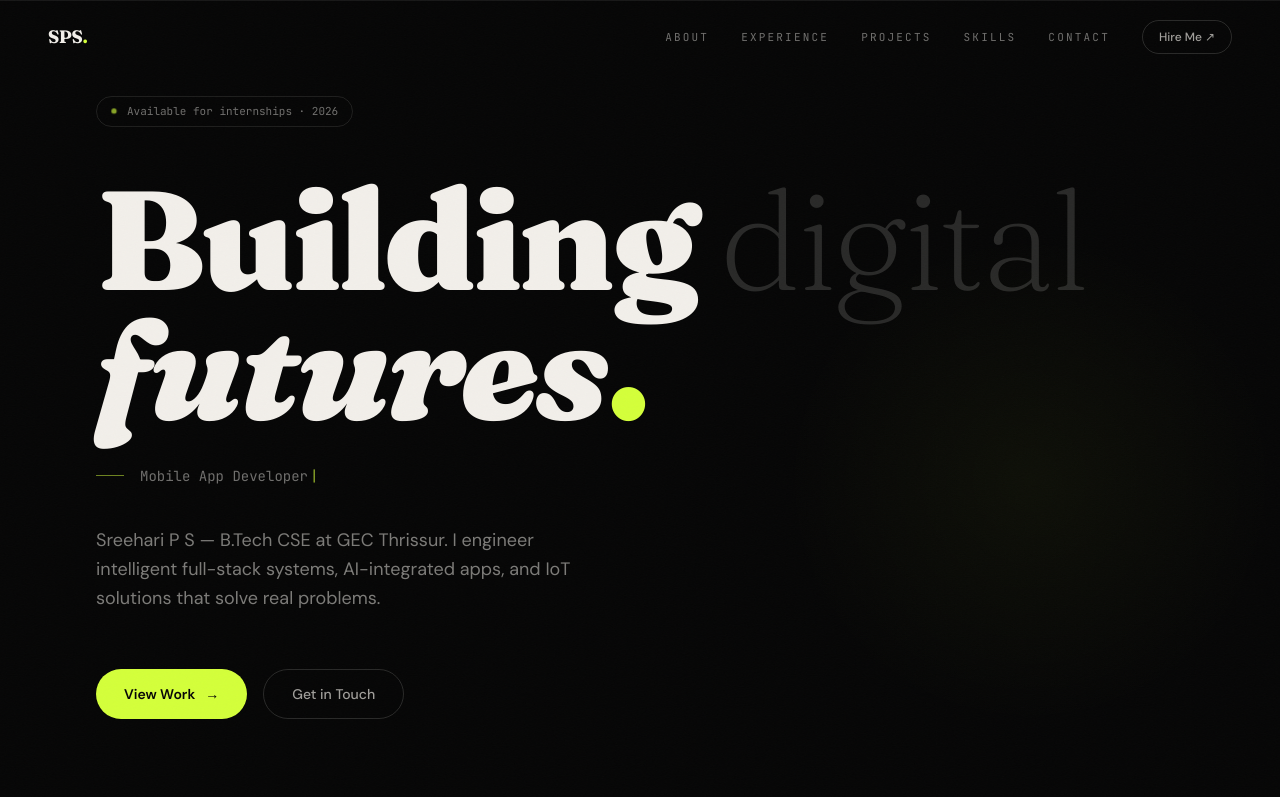
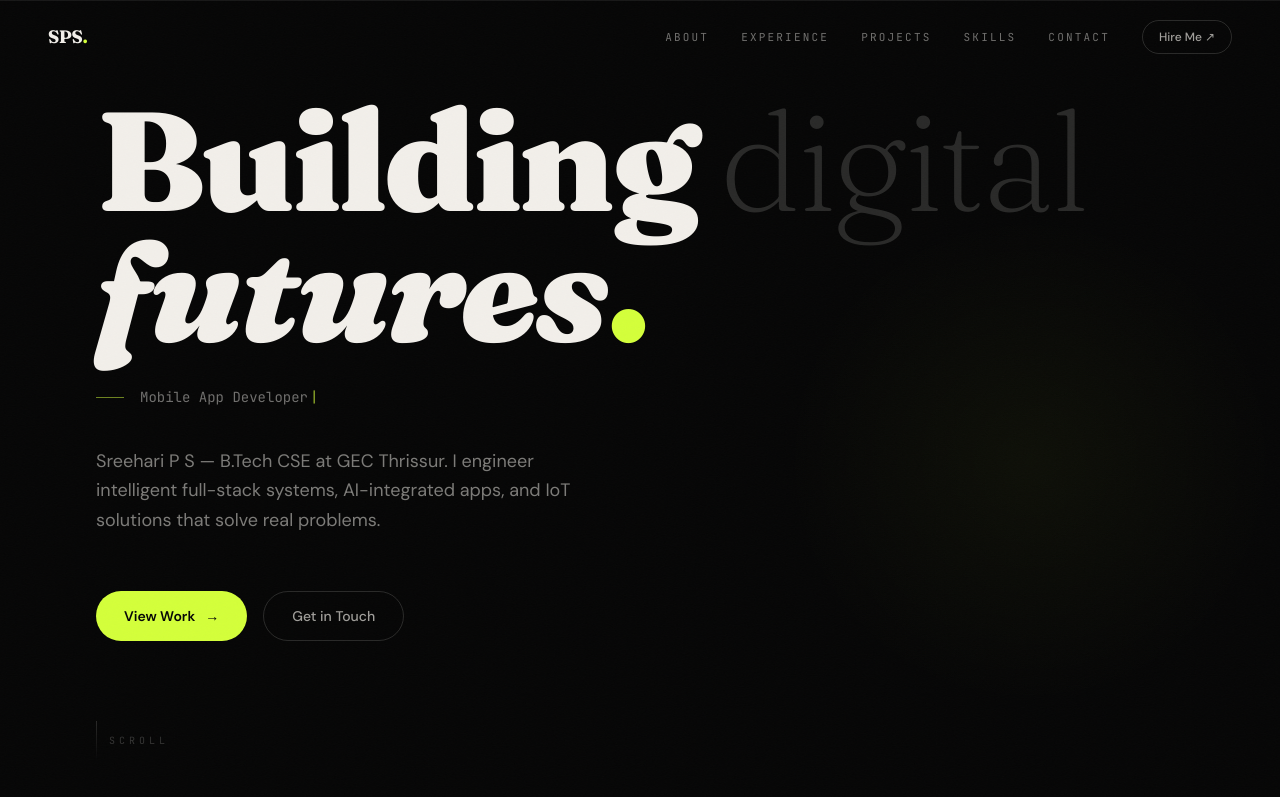
Before and after one commit to Sreehari-P-S-10/Portfolio, a React (Vite) app: page / in a window 1280 px wide. Shown: the top 797 px of the page. Built offline with nearby package versions, Linux system fonts and the light colour scheme; the HTML template or start-up script is replaced by a standard one.

Commit message:
feat: initialize portfolio landing page with custom components and interactive animations

```diff
--- a/src/App.tsx
+++ b/src/App.tsx
@@ -6,7 +6,6 @@ const ROLES = [
   'Full Stack Developer',
   'Mobile App Developer',
   'AI Integration Engineer',
-  'IoT Systems Builder',
 ]
 
 const NAV_LINKS = [
@@ -323,19 +322,6 @@ function Hero() {
         className="absolute top-1/4 right-0 w-[500px] h-[500px] rounded-full pointer-events-none"
         style={{ background: 'radial-gradient(circle, rgba(212,255,58,0.04) 0%, transparent 70%)' }}
       />
-
-      {/* availability badge */}
-      <Reveal>
-        <div className="mb-12">
-          <span className="inline-flex items-center gap-2.5 px-3.5 py-1.5 border border-fg/10 rounded-full">
-            <span
-              className="w-1.5 h-1.5 rounded-full bg-accent"
-              style={{ animation: 'pulse-dot 2s ease-in-out infinite' }}
-            />
-            <span className="font-mono text-[11px] text-fg/45">Available for internships · 2026</span>
-          </span>
-        </div>
-      </Reveal>
 
       {/* headline */}
       <Reveal delay={80}>
```
